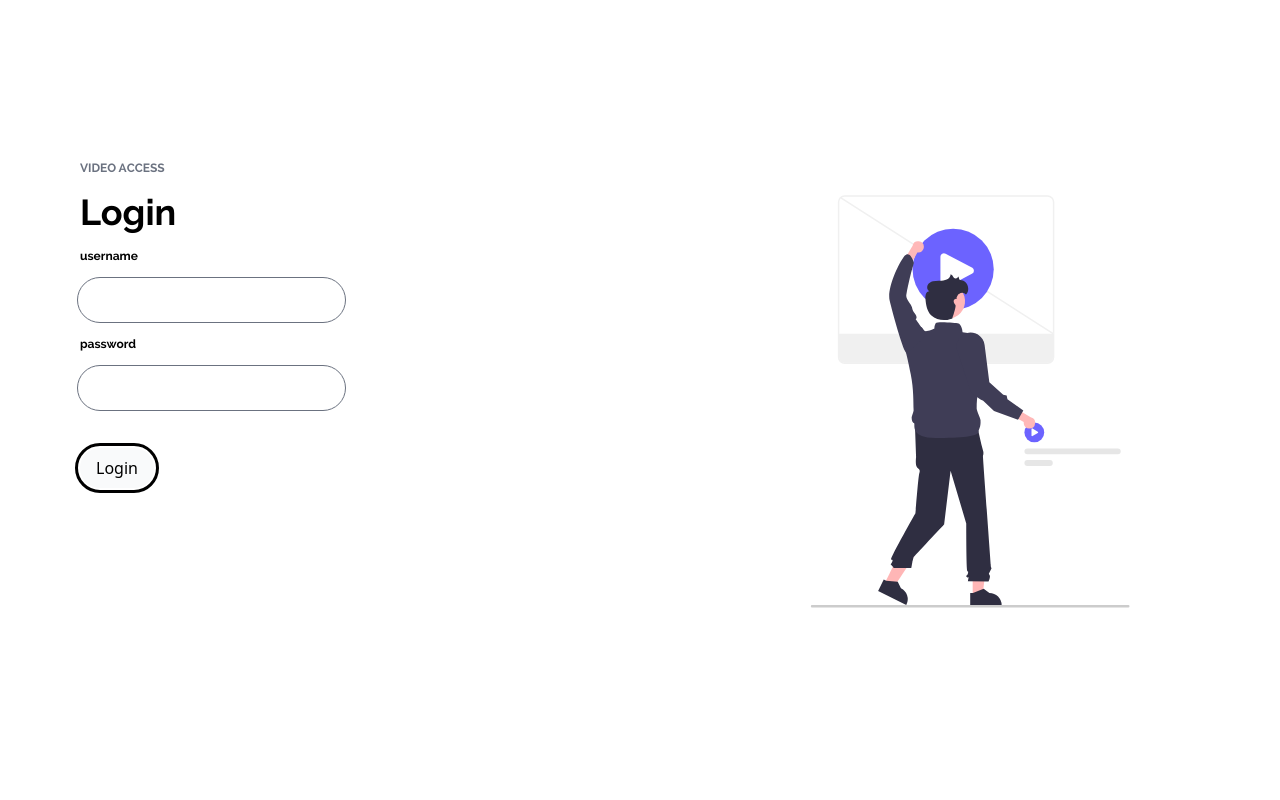
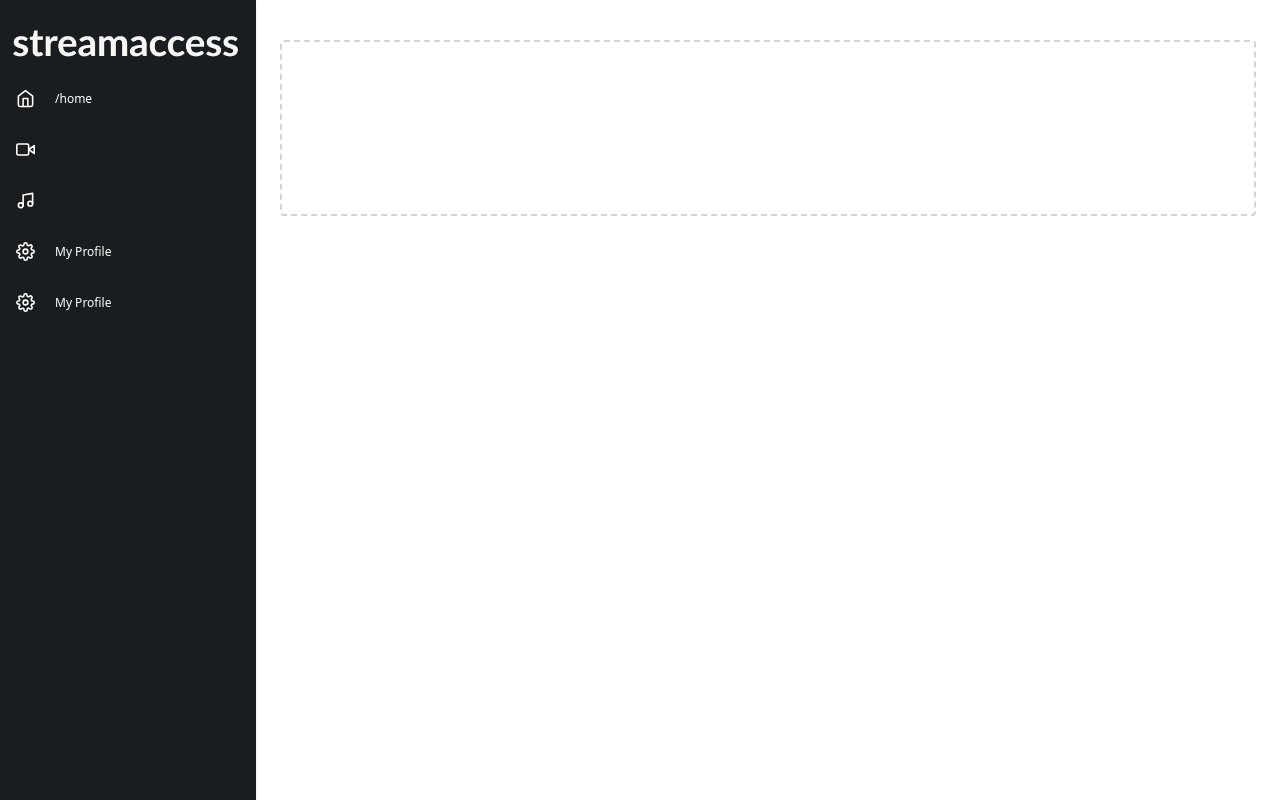
Before and after one commit to caribbeanyute/vidaccessfrontend, a React app: page / in a window 1280 px wide. Built offline with nearby package versions, Linux system fonts and the light colour scheme.

Commit message:
configured nested routing

```diff
--- a/src/components/sidebar/sidebar.tsx
+++ b/src/components/sidebar/sidebar.tsx
@@ -1,10 +1,8 @@
-import React, { FC, useState } from "react";
+import React, { FC, useState} from "react";
 import {
-	BrowserRouter as Router,
-	Routes,
-	Route,
 	Link,
-	Outlet
+	Outlet,
+	useLocation
 } from "react-router-dom";
 
 import logo from "../../assets/img/streamaccess-logos/streamaccess-logos-transparent.png";
@@ -23,17 +21,24 @@ const navItems = [
 	{
 		label: "Video Sources",
 		icon: () => <Video className="" size={iconSize} color="white" />,
-		path: "/home"
+		path:  ""
 	},
 	{
 		label: "Audio Sources",
 		icon: () => <Music className="" size={iconSize} color="white" />,
-		path: "/home"
-	}, {
+		path: ""
+	},
+	{
 		label: "Manage Source",
 		icon: () => <Settings className="" size={iconSize} color="white" />,
-		path: "/home"
+		path: <Link to="/app">My Profile</Link>
 	},
+	{
+		label: "App",
+		icon: () => <Settings className="" size={iconSize} color="white" />,
+		path: <Link to="/app">My Profile</Link>
+	},
+
 
 ];
 
@@ -42,20 +47,18 @@ const navItems = [
 
 type NavButtonProps = {
 	label: string,
-	path: string,
+	path: () => React.ReactNode,
 	icon: () => React.FC
 }
 
-const NavButton: FC<NavButtonProps> = ({ label, path = 'text', icon }: NavButtonProps) => {
+const NavButton: FC<NavButtonProps> = ({ label, path, icon }: NavButtonProps) => {
 	return (
 		<button className="navButton bg-blackBg hover:bg-darkslategray rounded-lg
 		hover:shadow flex flex-row items-center content-center px-2 mx-2 py-2 m-2">
 			<div className="pr-1">
 				{icon()}
-				{//<Home className="" size={20} color="white"/>
-				}
 			</div>
-			<div className="navButtonText text-white text-center text-xs pl-6 ">{label}</div>
+			<div className="navButtonText text-white text-center text-xs pl-4 ">{path}</div>
 		</button>
 	)
 }
@@ -72,17 +75,19 @@ export default function SidebarExample() {
 					<img style={{
 						"objectFit": "contain"
 					}} src={logo} alt="Logo" />
+
 				</div>
 
 
-				<div className="navItems flex flex-col">
+				<nav className="navItems flex flex-col">
 					{
 						navItems.map((navItem, indx) => (
-							<NavButton key={indx} label={navItem.label} icon={navItem.icon}></NavButton>
+							<NavButton key={indx} label={navItem.label} icon={navItem.icon} path={navItem.path}>
+							</NavButton>
 						))
 					}
 
-				</div>
+				</nav>
 
 			</div>
 			<div className="container mx-auto py-10 h-64 md:w-4/5 w-11/12 px-6">
--- a/src/index.tsx
+++ b/src/index.tsx
@@ -16,14 +16,22 @@ import './index.scss';
 
 import { store } from './state';
 
+
+
 const Index = () => (
 
 	<Provider store={store}>
 		<BrowserRouter>
 			<Routes>
-				<Route path="/" element={<Login></Login>} />
-				<Route path="/app" element={<App></App>} />
-				<Route path="/nav" element={<SidebarExample></SidebarExample>} />
+				<Route path="/login" element={<Login />} />
+				{//<Route path="/app" element={<App/>} />
+				}
+				<Route path="/" element={<SidebarExample />} >
+					<Route path="/app" element={<App/>}>
+
+					</Route>
+
+				</Route>
 				<Route path="*" element={"Not Found"}></Route>
 			</Routes>
 		</BrowserRouter>
```
